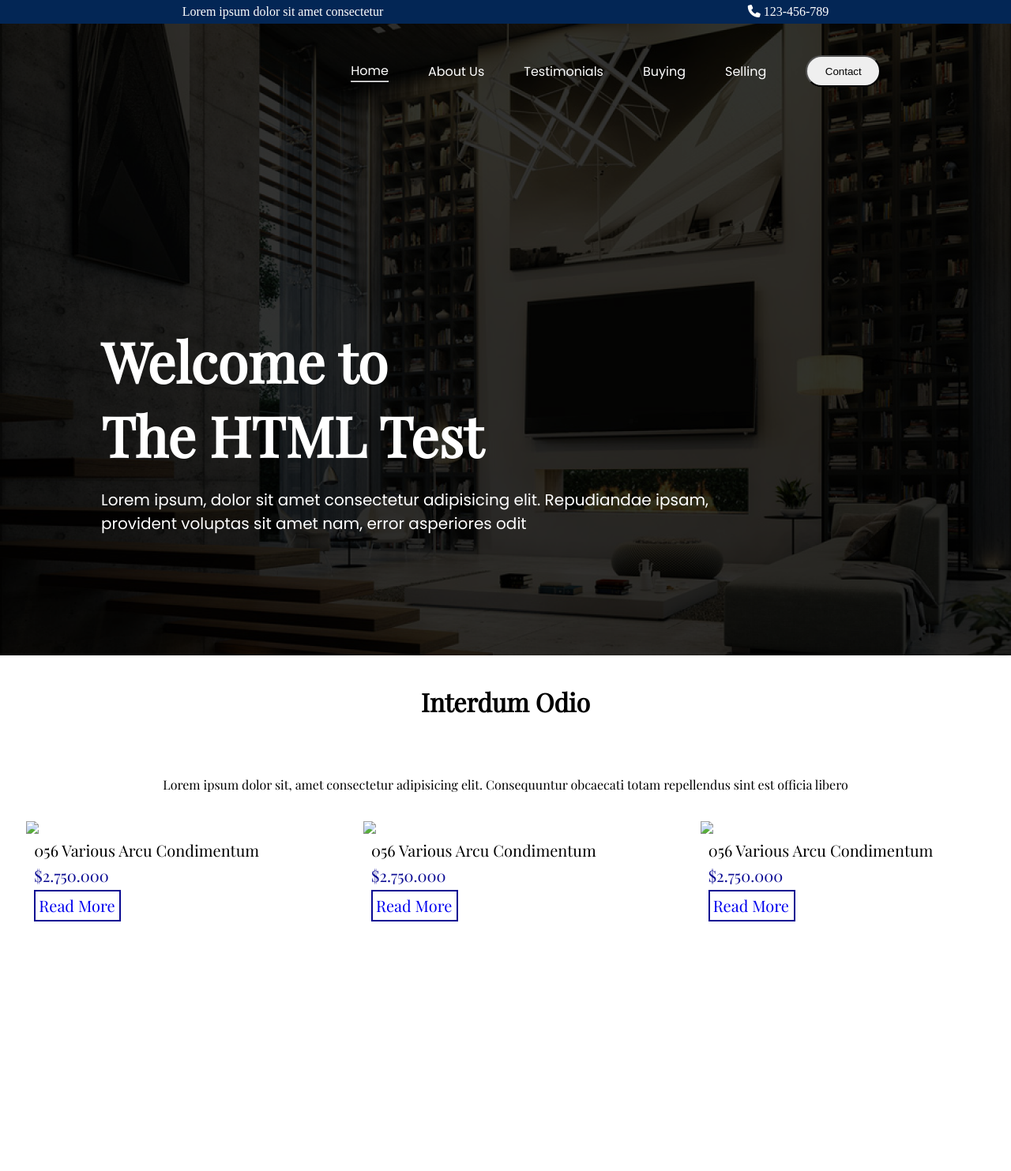
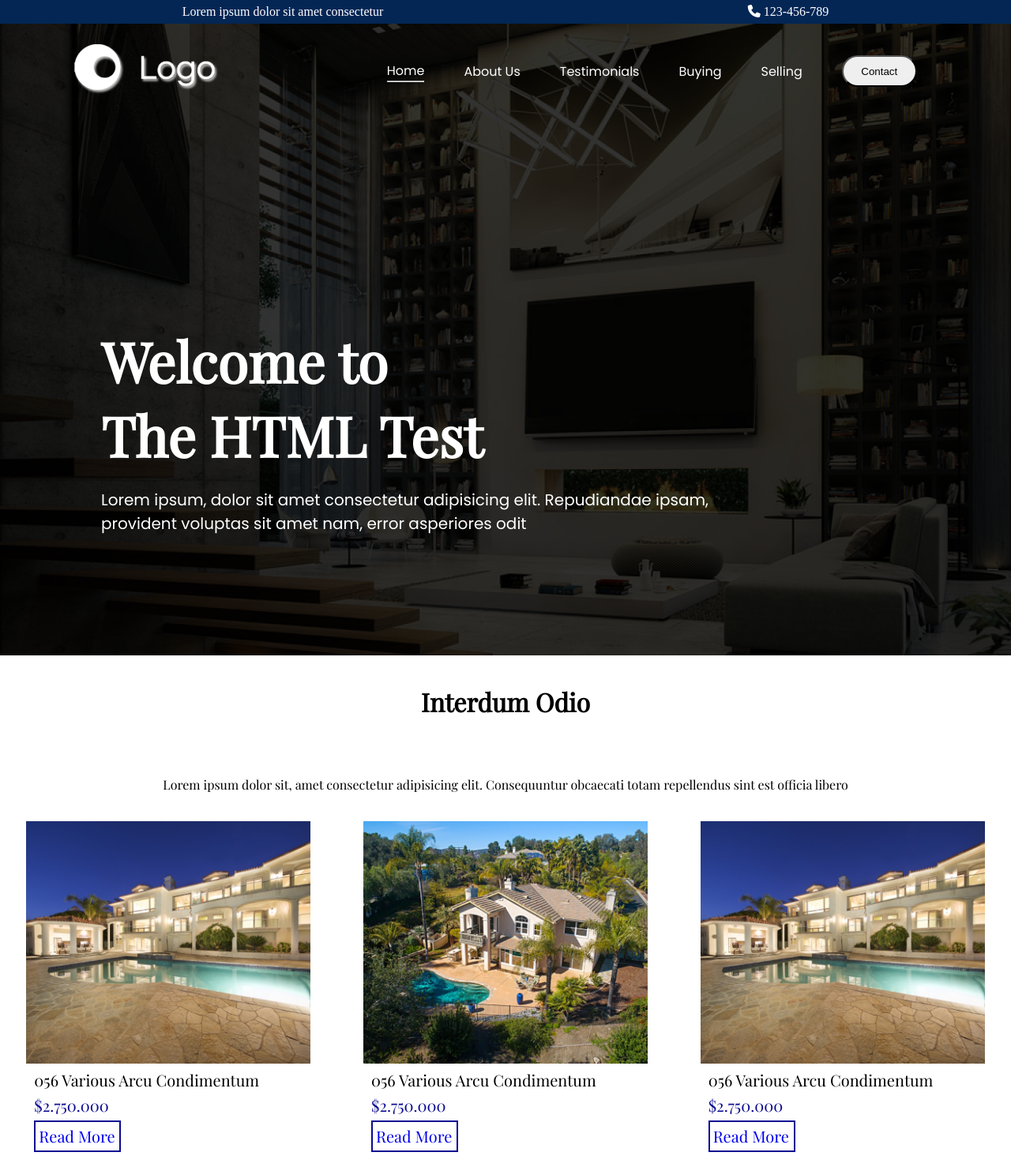
Before and after one commit to sartoksy/Reliqus-Task, a plain HTML site: page index.html in a window 1280 px wide. Shown: the top 1483 px of the page at 79% size. Drawn offline with nearby package versions, Linux system fonts and the light colour scheme; files whose address does not match are found by name.

Commit message:
Update index.html

```diff
--- a/index.html
+++ b/index.html
@@ -24,7 +24,7 @@
     </div>
     <div class="main">
         <header>
-            <h2><img src="public/images/dummy-logo-21.png" alt=""></h2>
+            <h2><img src="dummy-logo-21.png" alt=""></h2>
             <ul>
                 <li>Home
                     <hr>
@@ -51,7 +51,7 @@
         </div>
         <div class="row">
             <div class="img">
-                <img src="public/images/rectangle-128.png">
+                <img src="rectangle-128.png">
                 <div class="img-text">
                     <p>056 Various Arcu Condimentum</p>
                     <p>$2.750.000</p>
@@ -59,7 +59,7 @@
                 </div>
             </div>
             <div class="img">
-                <img src="public/images/rectangle-127.png">
+                <img src="rectangle-127.png">
                 <div class="img-text">
                     <p>056 Various Arcu Condimentum</p>
                     <p>$2.750.000</p>
@@ -67,7 +67,7 @@
                 </div>
             </div>
             <div class="img">
-                <img src="public/images/rectangle-128.png">
+                <img src="rectangle-128.png">
                 <div class="img-text">
                     <p>056 Various Arcu Condimentum</p>
                     <p>$2.750.000</p>
@@ -81,7 +81,7 @@
     <div class="last">
         <div class="wrap">
             <div class="harry-wilson">
-                <img src="public/images/rectangle-83.png" alt="">
+                <img src="rectangle-83.png" alt="">
             </div>
             <div class="margin">
                 <h1>Harry Wilson</h1>
```
